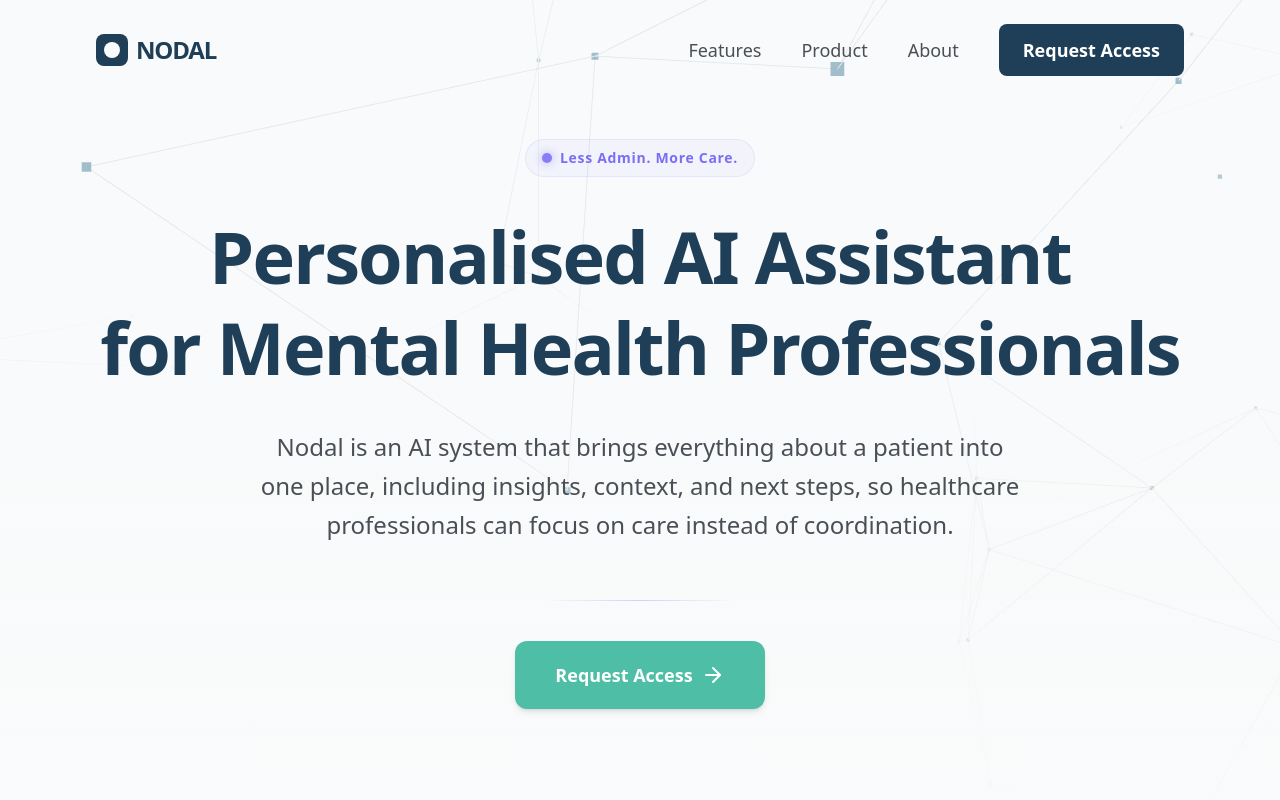
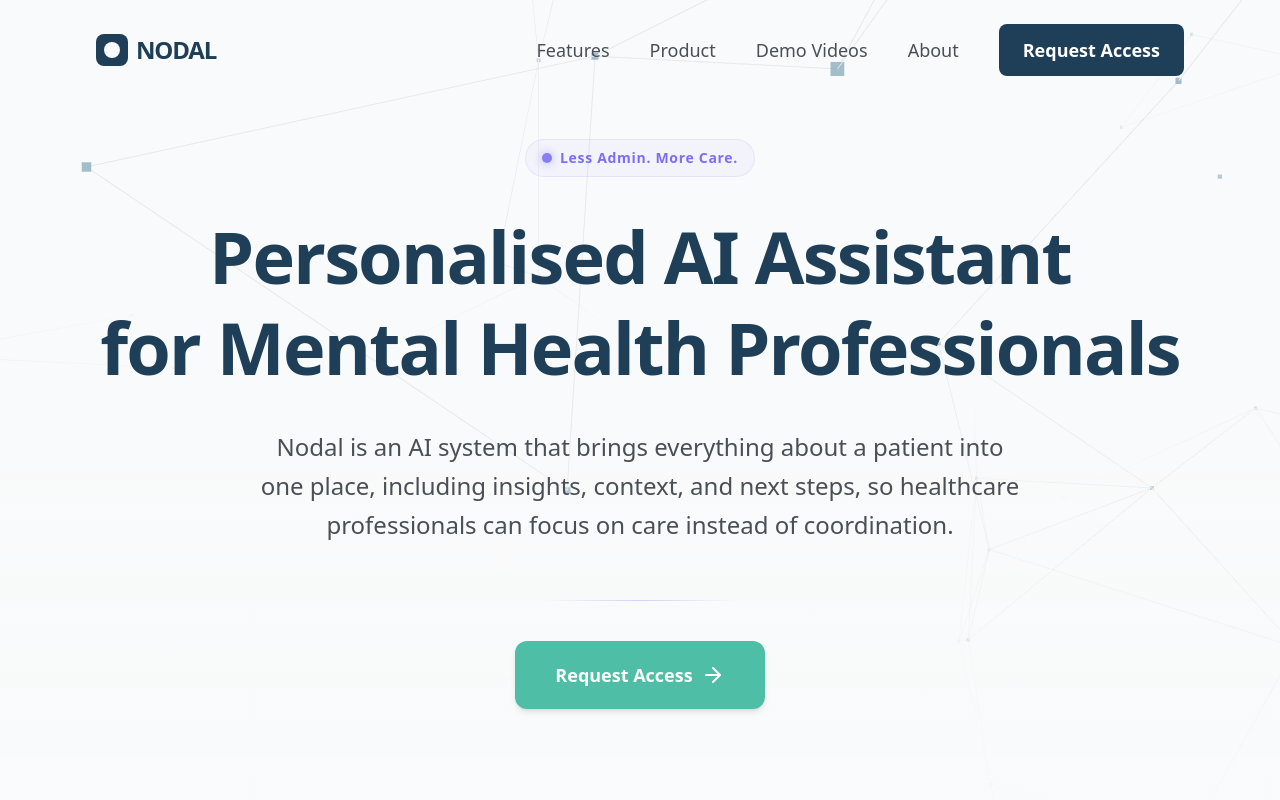
Before and after one commit to corenodal/nodal-website, a React (Vite) app: page / in a window 1280 px wide. Shown: the top 800 px of the page. Built offline with nearby package versions, Linux system fonts and the light colour scheme.

Commit message:
actual content - 7

```diff
--- a/src/components/Navbar.tsx
+++ b/src/components/Navbar.tsx
@@ -29,6 +29,7 @@ export const Navbar = () => {
   const navLinks = [
     { name: 'Features', href: '/features', isRoute: true },
     { name: 'Product', href: '/product', isRoute: true },
+    { name: 'Demo Videos', href: '/demo-videos', isRoute: true },
     { name: 'About', href: '/about', isRoute: true },
   ];
 
```
